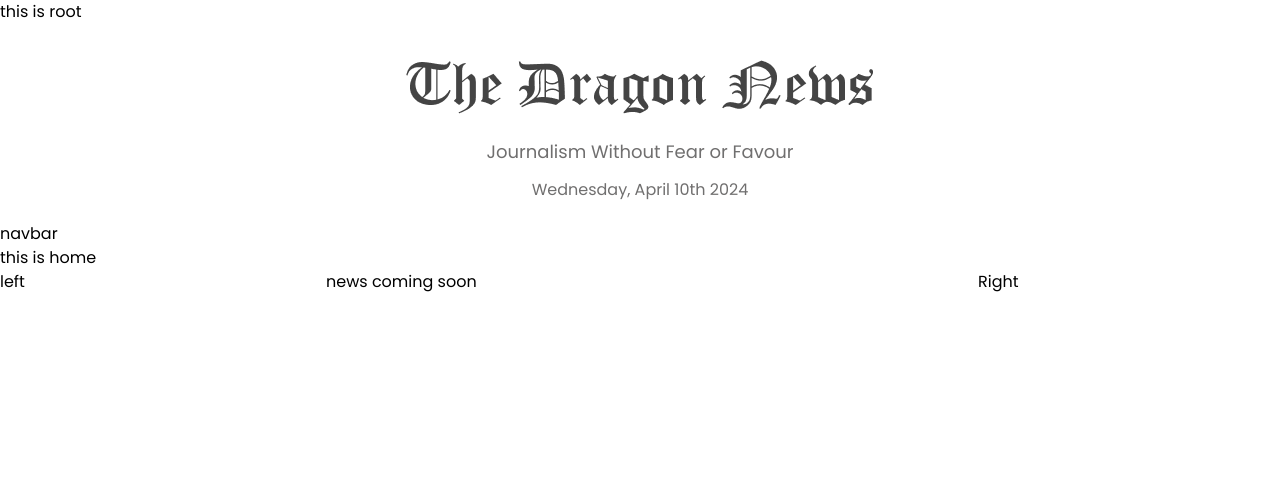
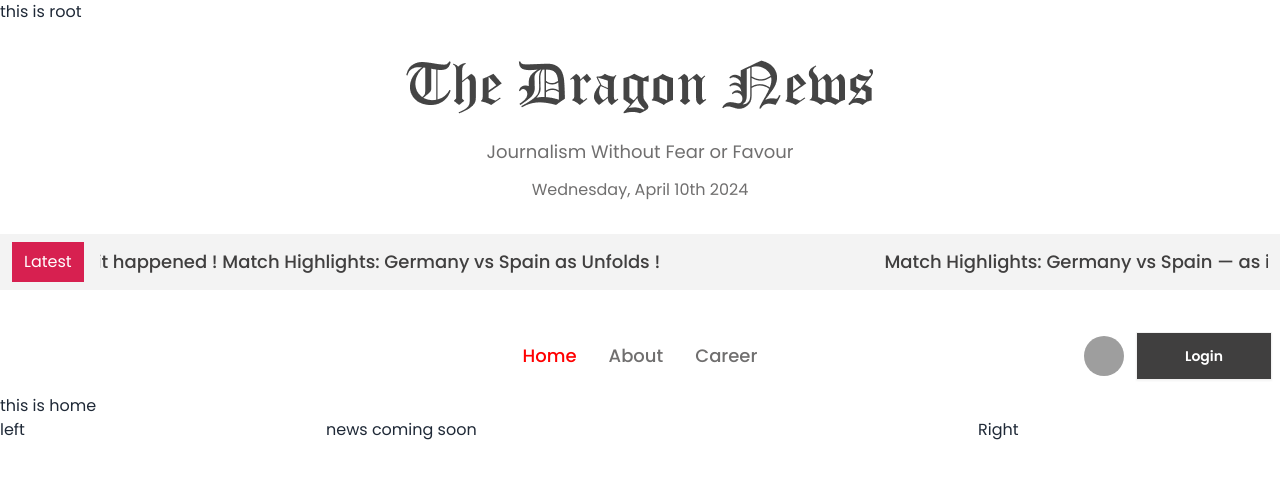
Before and after one commit to Amin7775/react-dragon-news-firebase-auth-website, a React (Vite) app: page / in a window 1280 px wide. Shown: the top 478 px of the page. Built offline with nearby package versions, Linux system fonts and the light colour scheme; grey boxes are pictures that could not be loaded.

Commit message:
Breaking News Slider Using React Marquee And Navbar

```diff
--- a/package.json
+++ b/package.json
@@ -16,6 +16,7 @@
     "moment": "^2.30.1",
     "react": "^18.2.0",
     "react-dom": "^18.2.0",
+    "react-fast-marquee": "^1.6.4",
     "react-router-dom": "^6.22.3",
     "sort-by": "^0.0.2"
   },
--- a/src/components/Shared/Header/Header.jsx
+++ b/src/components/Shared/Header/Header.jsx
@@ -1,5 +1,6 @@
 import moment from 'moment';
 import logo from './../../../assets/logo.png'
+import MarqueeComponent from './Marquee/MarqueeComponent';
 
 const Header = () => {
 
@@ -10,6 +11,7 @@ const Header = () => {
             <img className='mt-4' src={logo} alt="" />
             <p className='mt-6 text-[#706F6F] text-lg'>Journalism Without Fear or Favour</p>
             <p className='mt-3 text-[#706F6F]'>{time}</p>
+            <MarqueeComponent></MarqueeComponent>
         </div>
     );
 };
--- /dev/null
+++ b/src/components/Shared/Header/Marquee/MarqueeComponent.jsx
@@ -0,0 +1,17 @@
+import Marquee from "react-fast-marquee";
+
+const MarqueeComponent = () => {
+  return (
+    <div className="flex gap-4 bg-[#F3F3F3] py-2 px-3 mt-8">
+      <p className="bg-[#D72050] px-3 py-2 text-white">Latest</p>
+      <Marquee className="" pauseOnHover="true" speed={70}>
+        <p className="text-lg font-medium text-[#403F3F]">
+          Match Highlights: Germany vs Spain — as it happened ! Match
+          Highlights: Germany vs Spain as Unfolds !
+        </p>
+      </Marquee>
+    </div>
+  );
+};
+
+export default MarqueeComponent;
--- /dev/null
+++ b/src/components/Shared/Navbar/Navbar.css
@@ -0,0 +1,4 @@
+#sidebar a.active {
+    color: red;
+    background: transparent;
+  }
--- a/src/components/Shared/Navbar/Navbar.jsx
+++ b/src/components/Shared/Navbar/Navbar.jsx
@@ -1,10 +1,75 @@
+import { NavLink } from "react-router-dom";
+import "./Navbar.css";
+import defaultImg from './../../../assets/user.png'
 
 const Navbar = () => {
-    return (
-        <div>
-            navbar
+  const links = (
+    <>
+      <li>
+        <NavLink to={"/"}>Home</NavLink>
+      </li>
+      <li>
+        <NavLink to={"/about"}>About</NavLink>
+      </li>
+      <li>
+        <NavLink to={"/career"}>Career</NavLink>
+      </li>
+    </>
+  );
+
+  return (
+    <div className="navbar bg-base-100 container mx-auto">
+      <div className="navbar-start">
+        <div className="dropdown">
+          <div tabIndex={0} role="button" className="btn btn-ghost lg:hidden">
+            <svg
+              xmlns="http://www.w3.org/2000/svg"
+              className="h-5 w-5"
+              fill="none"
+              viewBox="0 0 24 24"
+              stroke="currentColor"
+            >
+              <path
+                strokeLinecap="round"
+                strokeLinejoin="round"
+                strokeWidth="2"
+                d="M4 6h16M4 12h8m-8 6h16"
+              />
+            </svg>
+          </div>
+          <ul
+            id="sidebar"
+            tabIndex={0}
+            className="menu menu-sm dropdown-content mt-3 z-[1] p-2 shadow bg-base-100 rounded-box w-52 text-[#706F6F] text-lg"
+          >
+            {links}
+          </ul>
         </div>
-    );
+        <a className=""></a>
+      </div>
+      <div className="navbar-center hidden lg:flex">
+        <ul className="menu menu-horizontal px-1 text-[#706F6F] text-lg font-medium" id="sidebar">
+          {links}
+        </ul>
+      </div>
+      <div className="navbar-end space-x-2">
+
+        <div
+          tabIndex={0}
+          role="button"
+          className="btn btn-ghost btn-circle avatar"
+        >
+          <div className="w-10 rounded-full">
+            <img
+              alt="Tailwind CSS Navbar component"
+              src={defaultImg}
+            />
+          </div>
+        </div>
+        <a className="btn bg-[#403F3F] hover:bg-[#403F3F]/[.85] text-white px-12 rounded-none ">Login</a>
+      </div>
+    </div>
+  );
 };
 
 export default Navbar;
--- /dev/null
+++ b/src/pages/About/About.jsx
@@ -0,0 +1,11 @@
+import Navbar from "../../components/Shared/Navbar/Navbar";
+
+const About = () => {
+    return (
+        <div>
+            <Navbar></Navbar>
+        </div>
+    );
+};
+
+export default About;
--- /dev/null
+++ b/src/pages/Career/Career.jsx
@@ -0,0 +1,11 @@
+import Navbar from "../../components/Shared/Navbar/Navbar";
+
+const Career = () => {
+    return (
+        <div>
+            <Navbar></Navbar>
+        </div>
+    );
+};
+
+export default Career;
--- a/src/pages/Home/Home.jsx
+++ b/src/pages/Home/Home.jsx
@@ -7,7 +7,9 @@ const Home = () => {
     return (
         <div className="container mx-auto">
             <Header></Header>
+            <div className="mt-2">
             <Navbar></Navbar>
+            </div>
             this is home
 
             {/* container */}
--- a/tailwind.config.js
+++ b/tailwind.config.js
@@ -11,5 +11,5 @@ export default {
       }
     }
   },
-  plugins: [],
+  plugins: [require("daisyui")],
 }
```
Also changed, not shown: src/routes/Routes.jsx (+10 -0 lines), 1 other file (tests, documents, lock files or other folders).
